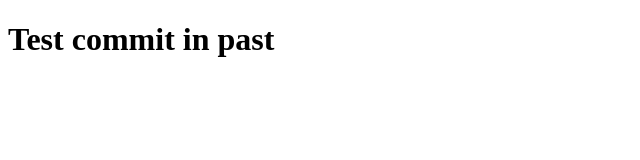
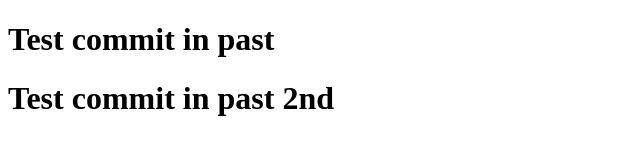
Before and after one commit to ThePenitentOne07/testCommitInPast, a plain HTML site: page index.html in a window 1280 px wide. Shown: the whole page, without its empty margins (0-640 px from the left). Drawn offline with Linux system fonts and the light colour scheme.

Commit message:
Second commit

```diff
--- a/index.html
+++ b/index.html
@@ -9,6 +9,7 @@
 
 <body>
     <h1>Test commit in past</h1>
+    <h1>Test commit in past 2nd</h1>
 </body>
 
 </html>
```
